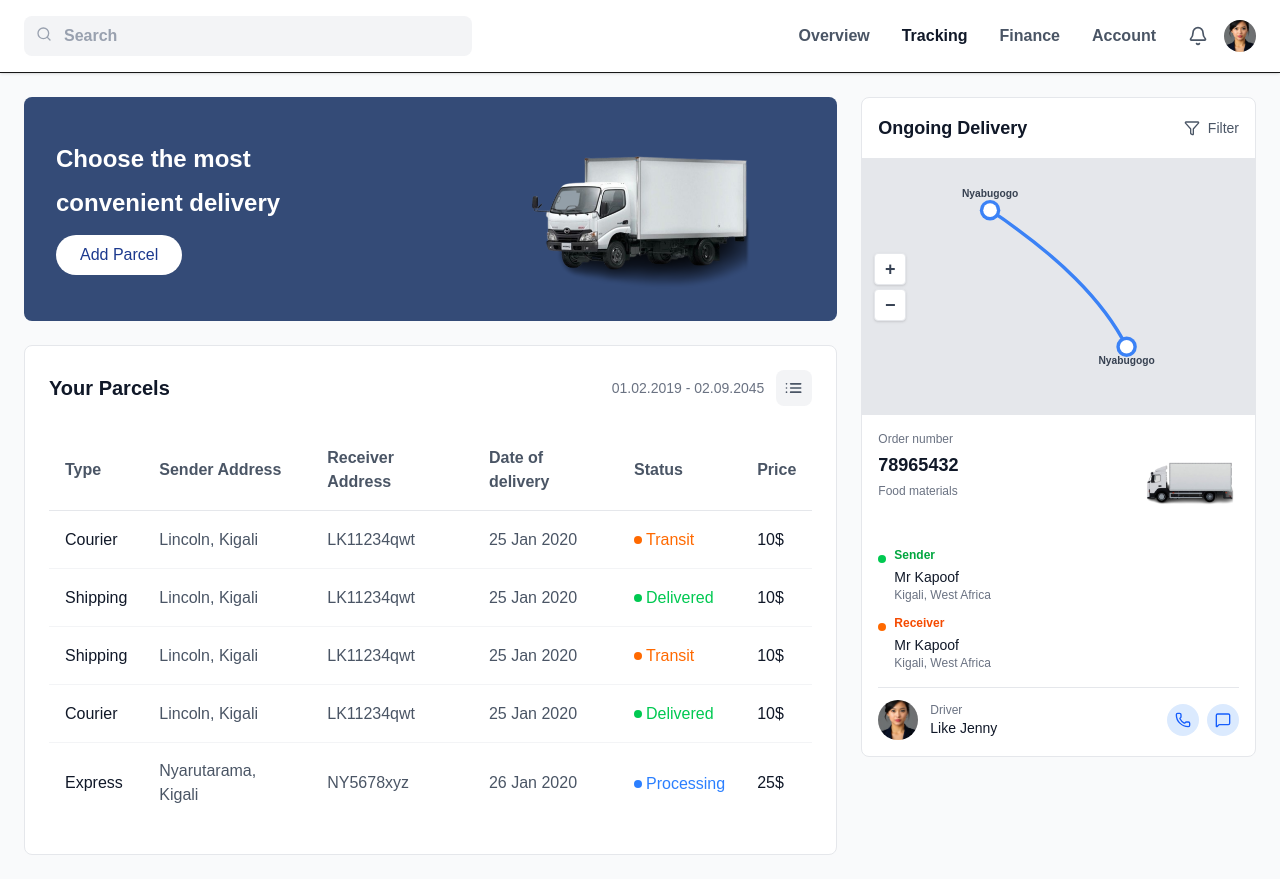
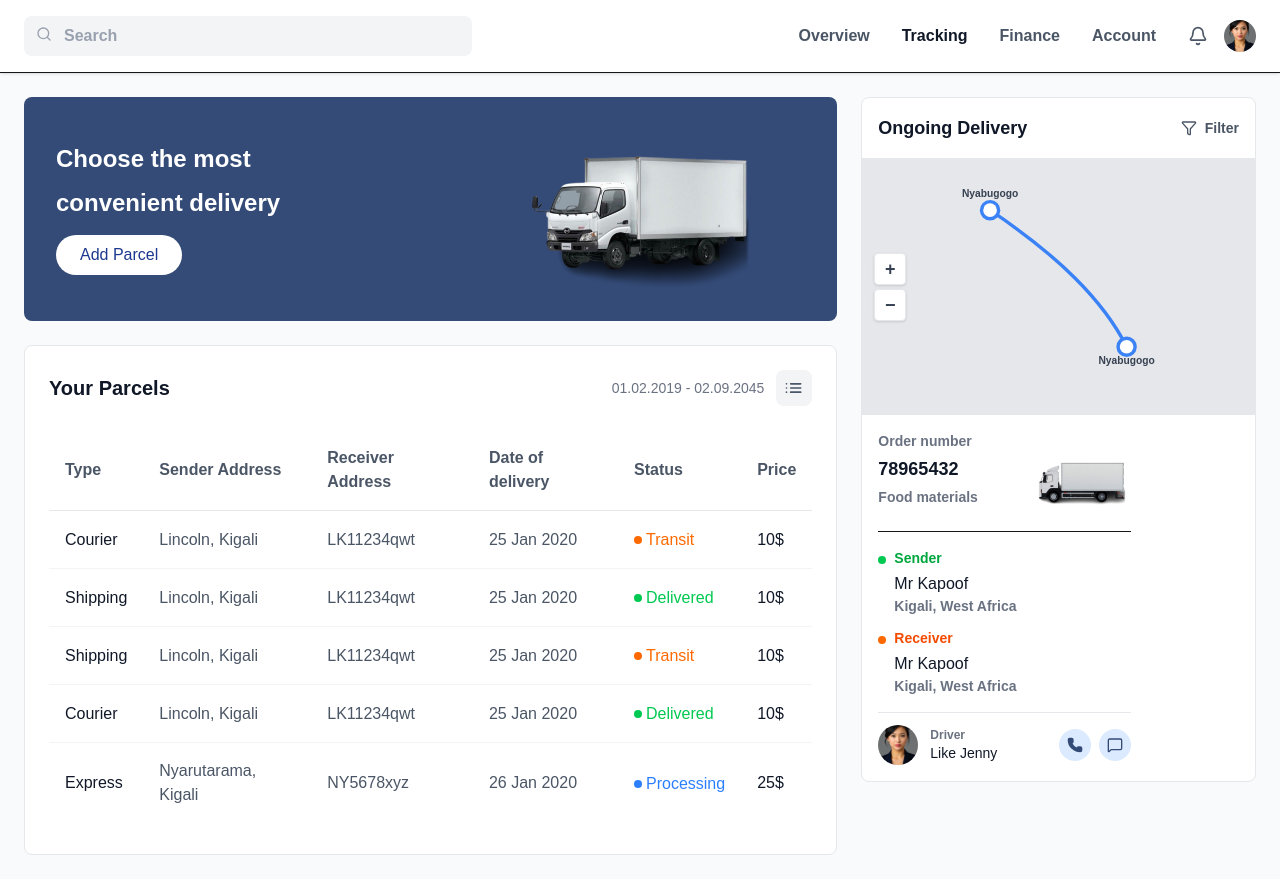
Before and after one commit to Echo-Sols-Ltd/GerayoAmahoro-webApp, a Next.js app: page /business-portal/tracking in a window 1280 px wide. Built offline with nearby package versions, Linux system fonts and the light colour scheme.

Commit message:
feat: Modified some other styles to match the right side of the design

```diff
--- a/app/business-portal/tracking/page.tsx
+++ b/app/business-portal/tracking/page.tsx
@@ -180,7 +180,7 @@ export default function TrackingPage() {
       </div>
 
       {/* Right Column - Ongoing Delivery */}
-      <div className="space-y-6">
+      <div className="space-y-6 font-semibold">
           <div className="bg-white rounded-lg border border-gray-200 overflow-hidden">
             <div className="flex items-center justify-between p-4 border-b border-gray-200">
               <h3 className="font-bold text-lg text-gray-900">Ongoing Delivery</h3>
@@ -229,12 +229,12 @@ export default function TrackingPage() {
             </div>
 
             {/* Order Details */}
-            <div className="p-4 space-y-4">
-              <div className="flex justify-between">
+            <div className="p-4 space-y-4 w-[285px]">
+              <div className="flex justify-between border-b">
                 <div className="">
-                  <div className="text-xs text-gray-500 mb-1">Order number</div>
+                  <div className="text-sm text-gray-500 mb-1">Order number</div>
                   <div className="text-lg font-bold text-gray-900 mb-1">78965432</div>
-                  <div className="text-xs text-gray-500">Food materials</div>
+                  <div className="text-sm text-gray-500">Food materials</div>
                 </div>
                 <div>
                   <Image
@@ -252,18 +252,18 @@ export default function TrackingPage() {
                 <div className="flex items-start gap-2">
                   <div className="w-2 h-2 bg-green-500 rounded-full mt-2 flex-shrink-0"></div>
                   <div className="min-w-0">
-                    <div className="text-xs font-semibold text-green-600 mb-1">Sender</div>
-                    <div className="text-sm font-medium text-gray-900">Mr Kapoof</div>
-                    <div className="text-xs text-gray-500">Kigali, West Africa</div>
+                    <div className="text-sm font-semibold text-green-600 mb-1">Sender</div>
+                    <div className="text-medium font-medium text-gray-900">Mr Kapoof</div>
+                    <div className="text-sm font-bold text-gray-500">Kigali, West Africa</div>
                   </div>
                 </div>
 
                 <div className="flex items-start gap-2">
                   <div className="w-2 h-2 bg-orange-500 rounded-full mt-2 flex-shrink-0"></div>
                   <div className="min-w-0">
-                    <div className="text-xs font-semibold text-orange-600 mb-1">Receiver</div>
-                    <div className="text-sm font-medium text-gray-900">Mr Kapoof</div>
-                    <div className="text-xs text-gray-500">Kigali, West Africa</div>
+                    <div className="text-sm font-semibold text-orange-600 mb-1">Receiver</div>
+                    <div className="text-medium font-medium text-gray-900">Mr Kapoof</div>
+                    <div className="text-sm font-bold text-gray-500">Kigali, West Africa</div>
                   </div>
                 </div>
               </div>
@@ -286,10 +286,10 @@ export default function TrackingPage() {
                   </div>
                   <div className="flex gap-2">
                     <button className="w-8 h-8 bg-blue-100 rounded-full flex items-center justify-center hover:bg-blue-200 transition-colors">
-                      <Phone className="w-4 h-4 text-blue-600" />
+                      <Phone fill="#344B77" className="w-4 h-4 text-[#344B77]" />
                     </button>
                     <button className="w-8 h-8 bg-blue-100 rounded-full flex items-center justify-center hover:bg-blue-200 transition-colors">
-                      <MessageSquare className="w-4 h-4 text-blue-600" />
+                      <MessageSquare className="w-4 h-4 text-[#344B77]" />
                     </button>
                   </div>
                 </div>
```
